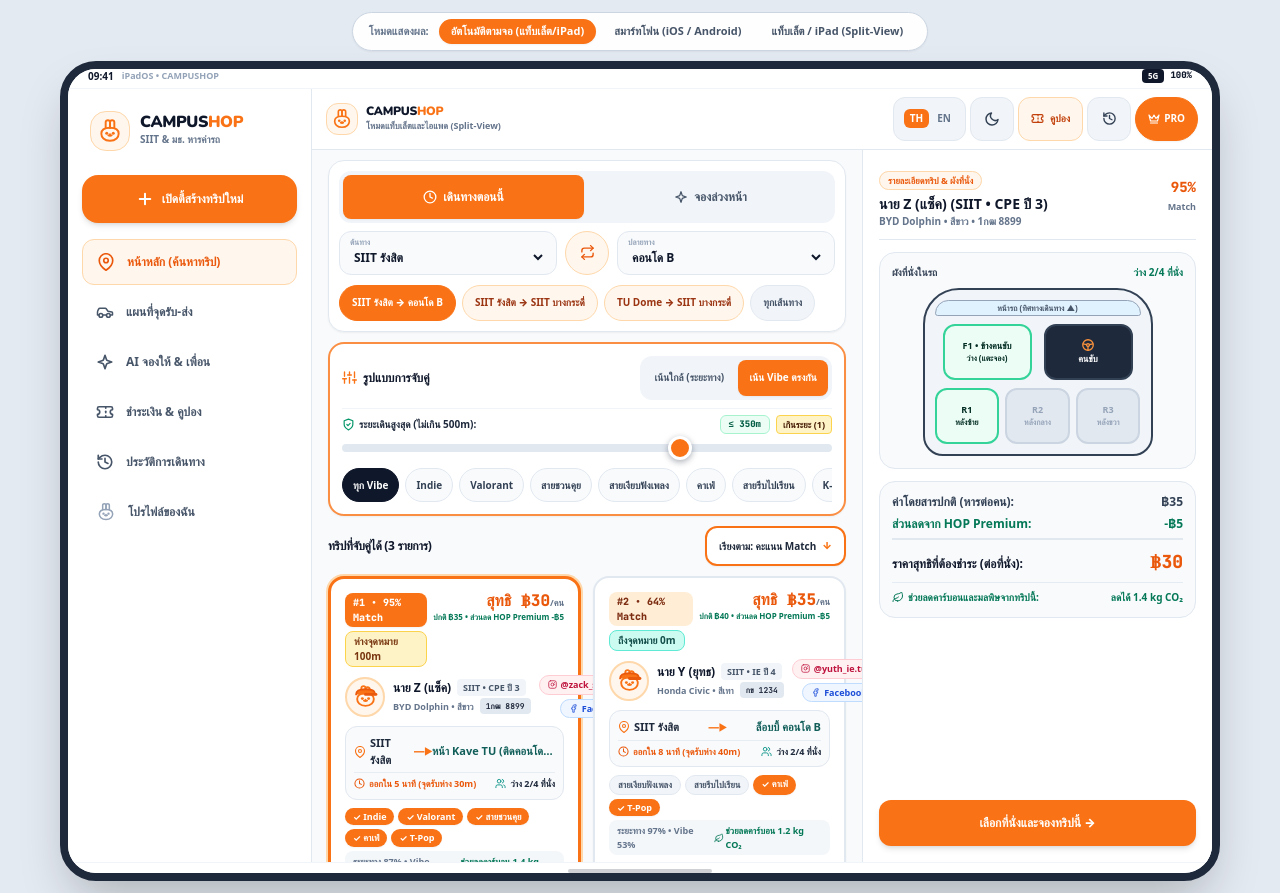
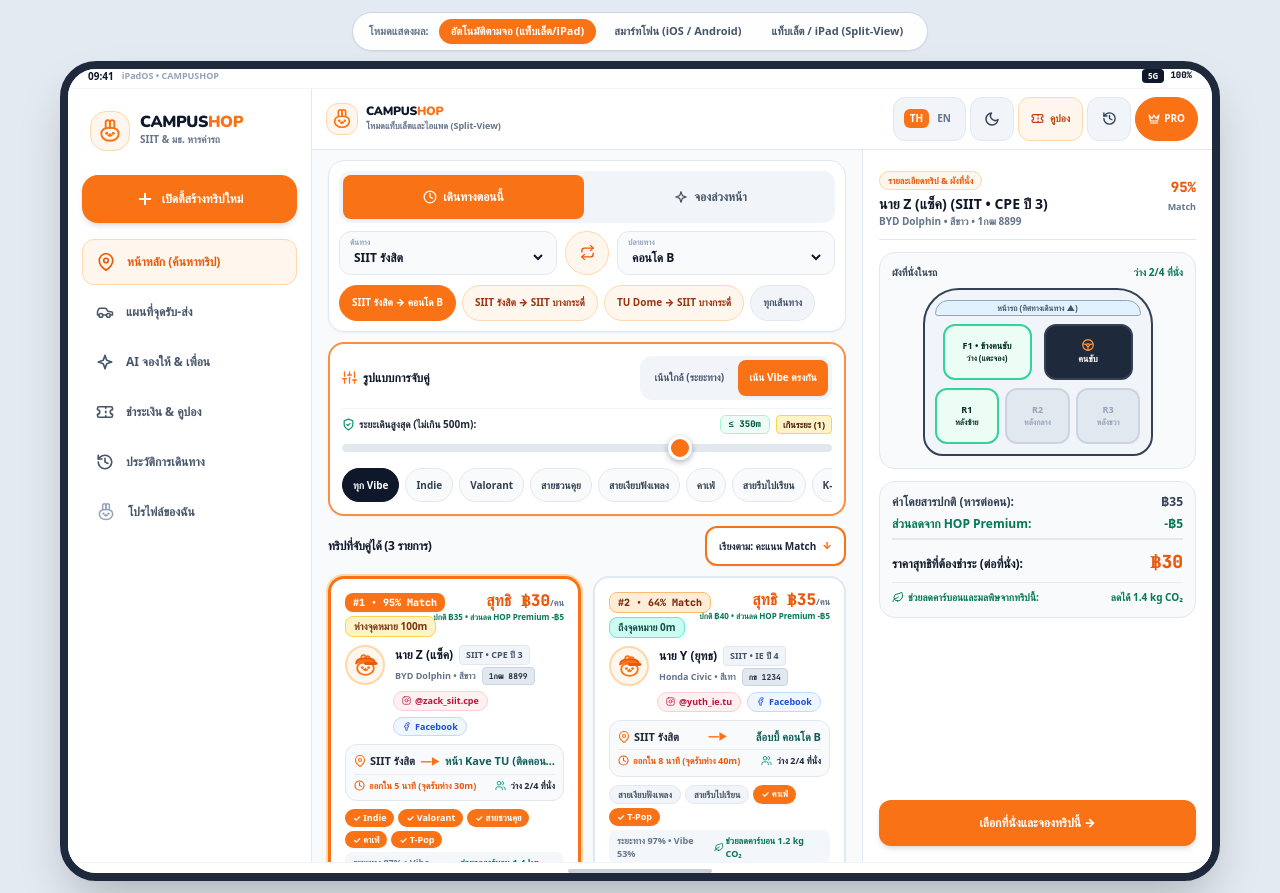
Before and after one commit to PueyJetsada/Front_business, a React (Vite) app: page / in a window 1280 px wide. Built offline with nearby package versions, Linux system fonts and the light colour scheme; a web font is replaced by a local one.

Commit message:
Fix IG/FB social pill overflow on Tablet/iPad ride cards

```diff
--- a/src/components/ExploreScreen.tsx
+++ b/src/components/ExploreScreen.tsx
@@ -636,7 +636,7 @@ export const ExploreScreen: React.FC<ExploreScreenProps> = ({
               onClick={() => {
                 if (isTablet) setInspectedRideId(ride.id);
               }}
-              className={`bg-white p-3.5 rounded-2xl shadow-sm transition space-y-2.5 flex flex-col justify-between ${
+              className={`bg-white p-3.5 rounded-2xl shadow-sm transition space-y-2.5 flex flex-col justify-between overflow-hidden min-w-0 ${
                 isTablet ? 'cursor-pointer' : ''
               } ${
                 isInspectedOnTablet
@@ -646,22 +646,22 @@ export const ExploreScreen: React.FC<ExploreScreenProps> = ({
                     : 'border-2 border-slate-200 hover:border-orange-300'
               }`}
             >
-              <div className="space-y-2">
+              <div className="space-y-2 min-w-0">
                 {/* Top Badges Row: Rank + Smart Match % + Drop-off Distance */}
-                <div className="flex items-start justify-between gap-1.5">
-                  <div className="flex flex-wrap gap-1 items-center">
+                <div className="flex items-start justify-between gap-2">
+                  <div className="flex flex-wrap gap-1 items-center min-w-0">
                     <span
-                      className={`text-[10px] font-black px-2 py-0.5 rounded-lg font-mono tabular-nums ${
+                      className={`text-[10px] font-black px-2 py-0.5 rounded-lg font-mono tabular-nums whitespace-nowrap ${
                         idx === 0
                           ? 'bg-orange-500 text-white shadow-sm'
-                          : 'bg-orange-100 text-orange-900'
+                          : 'bg-orange-100 text-orange-900 border border-orange-300'
                       }`}
                     >
                       #{idx + 1} • {match.totalMatch}% Match
                     </span>
 
                     <span
-                      className={`text-[10px] font-black px-2 py-0.5 rounded-lg tabular-nums ${
+                      className={`text-[10px] font-black px-2 py-0.5 rounded-lg tabular-nums whitespace-nowrap ${
                         ride.dropOffMeters === 0
                           ? 'bg-teal-100 text-teal-900 border border-teal-300'
                           : 'bg-amber-100 text-amber-900 border border-amber-300'
@@ -690,8 +690,8 @@ export const ExploreScreen: React.FC<ExploreScreenProps> = ({
                 </div>
 
                 {/* Host Identity + Vehicle Model/Color/Plate (No Fuel Info) + Social Links */}
-                <div className="flex items-center justify-between gap-2">
-                  <div className="flex items-center gap-2">
+                <div className="space-y-1.5 min-w-0">
+                  <div className="flex items-center gap-2.5 min-w-0">
                     <div className="w-10 h-10 rounded-full bg-orange-50 border-2 border-orange-200 flex items-center justify-center shrink-0">
                       {ride.hostType === 'driver' ? (
                         <DriverBunnySvg size={25} />
@@ -699,21 +699,19 @@ export const ExploreScreen: React.FC<ExploreScreenProps> = ({
                         <PassengerBunnySvg size={25} />
                       )}
                     </div>
-                    <div>
+                    <div className="min-w-0 flex-1">
                       <div className="flex items-center gap-1.5 flex-wrap">
-                        <h4 className="text-xs font-black text-slate-900">
+                        <h4 className="text-xs font-black text-slate-900 truncate">
                           {ride.hostName}
                         </h4>
-                        <span className="text-[9px] font-bold text-slate-600 bg-slate-100 px-1.5 py-0.5 rounded">
+                        <span className="text-[9px] font-bold text-slate-600 bg-slate-100 border border-slate-200 px-1.5 py-0.5 rounded whitespace-nowrap">
                           {ride.faculty}
                         </span>
                       </div>
-                      <div className="text-[9px] font-bold text-slate-500 flex items-center gap-1.5 mt-0.5 tabular-nums">
-                        <span className="truncate max-w-[135px]">
-                          {ride.vehicleLabel}
-                        </span>
+                      <div className="text-[9px] font-bold text-slate-500 flex items-center gap-1.5 mt-0.5 tabular-nums flex-wrap">
+                        <span className="truncate">{ride.vehicleLabel}</span>
                         {ride.licensePlate && (
-                          <span className="bg-slate-200 text-slate-800 px-1.5 py-0.5 rounded font-mono text-[8px] whitespace-nowrap shrink-0">
+                          <span className="bg-slate-200 border border-slate-300 text-slate-800 px-1.5 py-0.5 rounded font-mono text-[8px] whitespace-nowrap shrink-0">
                             {ride.licensePlate}
                           </span>
                         )}
@@ -721,8 +719,9 @@ export const ExploreScreen: React.FC<ExploreScreenProps> = ({
                     </div>
                   </div>
 
-                  {/* Social Links (IG / FB) */}
-                  <div className="flex flex-col items-end gap-1 shrink-0">
+                  {/* Social Links (IG / FB) neatly aligned inside the card without overflowing */}
+                  {(ride.ig || ride.facebook) && (
+                    <div className="flex flex-wrap items-center gap-1.5 pl-12">
                       {ride.ig && (
                         <button
                           type="button"
@@ -730,10 +729,10 @@ export const ExploreScreen: React.FC<ExploreScreenProps> = ({
                             e.stopPropagation();
                             triggerSocialPreview(`IG ${ride.ig}`);
                           }}
-                        className="flex items-center gap-1 text-[9px] font-bold bg-rose-50 hover:bg-rose-100 text-rose-700 border border-rose-200 px-2 py-0.5 rounded-full active:scale-95 transition"
+                          className="inline-flex items-center gap-1 text-[9px] font-bold bg-rose-50 hover:bg-rose-100 text-rose-700 border border-rose-200 px-2 py-0.5 rounded-full active:scale-95 transition max-w-full truncate"
                         >
-                        <IconInstagram size={9} />
-                        <span>{ride.ig}</span>
+                          <IconInstagram size={9} className="shrink-0" />
+                          <span className="truncate">{ride.ig}</span>
                         </button>
                       )}
                       {ride.facebook && (
@@ -744,24 +743,27 @@ export const ExploreScreen: React.FC<ExploreScreenProps> = ({
                             triggerSocialPreview(`FB ${ride.facebook}`);
                           }}
                           title={ride.facebook}
-                        className="flex items-center gap-1 text-[9px] font-bold bg-blue-50 hover:bg-blue-100 text-blue-700 border border-blue-200 px-2 py-0.5 rounded-full active:scale-95 transition"
+                          className="inline-flex items-center gap-1 text-[9px] font-bold bg-blue-50 hover:bg-blue-100 text-blue-700 border border-blue-200 px-2 py-0.5 rounded-full active:scale-95 transition shrink-0"
                         >
-                        <IconFacebook size={9} />
+                          <IconFacebook size={9} className="shrink-0" />
                           <span>Facebook</span>
                         </button>
                       )}
                     </div>
+                  )}
                 </div>
 
                 {/* Route & Departure Info Box */}
-                <div className="bg-slate-50 rounded-xl p-2 border border-slate-200 space-y-1">
-                  <div className="flex items-center justify-between text-[11px] font-black text-slate-800">
-                    <span className="flex items-center gap-1">
+                <div className="bg-slate-50 rounded-xl p-2 border border-slate-200 space-y-1 min-w-0">
+                  <div className="flex items-center justify-between gap-1.5 text-[11px] font-black text-slate-800 min-w-0">
+                    <span className="flex items-center gap-1 whitespace-nowrap shrink-0">
                       <IconPin size={12} className="text-orange-500 shrink-0" />
                       <span>{ride.origin}</span>
                     </span>
-                    <span className="text-orange-500 font-mono text-[10px]">━▶</span>
-                    <span className="text-teal-800 truncate max-w-[175px]">
+                    <span className="text-orange-500 font-mono text-[10px] shrink-0">
+                      ━▶
+                    </span>
+                    <span className="text-teal-800 truncate min-w-0 text-right">
                       {ride.actualDropOffName}
                     </span>
                   </div>
```
Also changed, not shown: CAMPUSHOP-Standalone.html (+2 -2 lines), 3 other files (tests, documents, lock files or other folders). Lines whose indentation alone changed are shown as unchanged.
